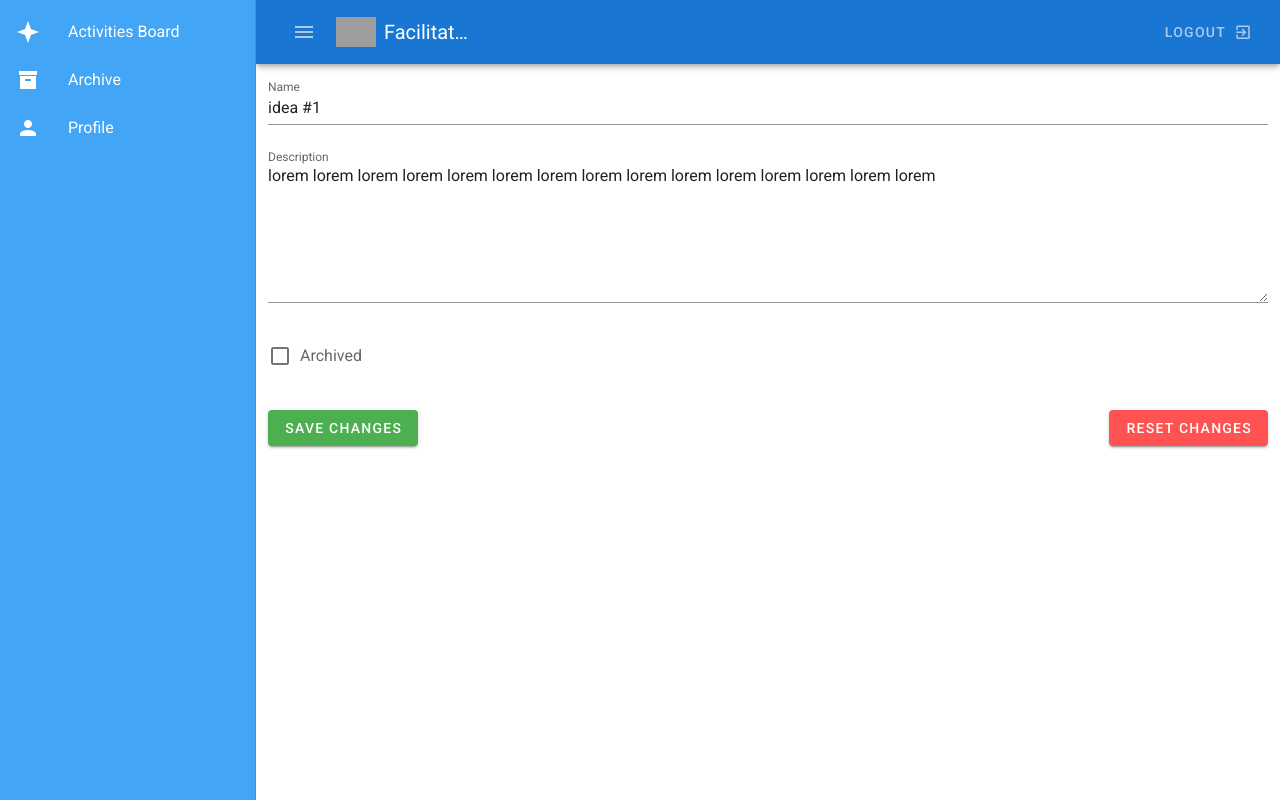
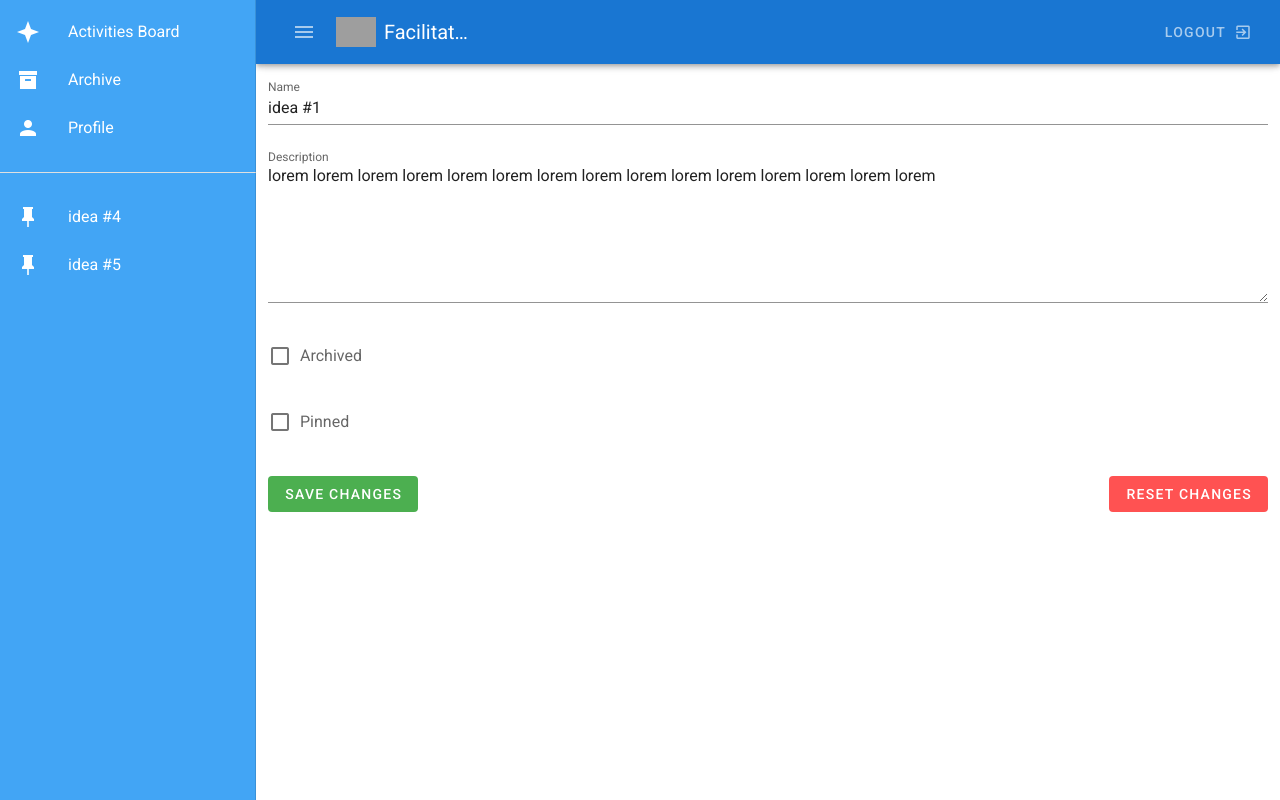
Before and after one commit to r47717/idea-facilitator, a Vue app: page /activity/1 in a window 1280 px wide. Both pictures are taken after a click on the button 48 px from the left and 32 px from the top of the page. Built offline with nearby package versions, Linux system fonts and the light colour scheme; grey boxes are pictures that could not be loaded; what vuetify-confirm would draw is missing.

Commit message:
pinned activities

```diff
--- a/src/App.vue
+++ b/src/App.vue
@@ -37,16 +37,39 @@
             <span class="d-inline-block ml-5">{{ menuItem.text }}</span>
           </v-list-item-title>
         </v-list-item>
+
+        <v-divider
+          v-if="pinnedItems.length > 0"
+          key="devider"
+          class="my-5"
+          color="white"
+        ></v-divider>
+
+        <v-list-item
+          v-for="pinnedItem in pinnedItems"
+          :key="pinnedItem.name"
+          router
+          :to="`/activity/${pinnedItem.id}`"
+        >
+          <v-list-item-title class="white--text d-flex align-center">
+            <v-icon left color="white">mdi-pin</v-icon>
+            <span class="d-inline-block ml-5">{{ pinnedItem.name }}</span>
+          </v-list-item-title>
+        </v-list-item>
       </v-list>
     </v-navigation-drawer>
 
     <v-main>
-      <router-view></router-view>
+      <router-view
+        :key="$route.fullPath"
+        @updatePinned="updatePinned"
+      ></router-view>
     </v-main>
   </v-app>
 </template>
 
 <script>
+import { getPinnedActivities } from "./services";
 export default {
   name: "App",
 
@@ -68,12 +91,21 @@ export default {
       },
       { text: "Profile", icon: "mdi-account", route: "/profile" },
     ],
+    pinnedItems: [],
   }),
+
+  async mounted() {
+    await this.updatePinned();
+  },
 
   methods: {
     toggleMenu() {
       this.menuVisible = !this.menuVisible;
     },
+
+    async updatePinned() {
+      this.pinnedItems = await getPinnedActivities();
+    },
   },
 };
 </script>
--- a/src/components/Activity.vue
+++ b/src/components/Activity.vue
@@ -6,16 +6,23 @@
         label="Name"
         :rules="rules.name"
       ></v-text-field>
+
       <v-textarea v-model="form.description" label="Description"></v-textarea>
+
       <v-checkbox v-model="form.archived">
         <template v-slot:label>Archived</template>
       </v-checkbox>
+
+      <v-checkbox v-model="form.pinned">
+        <template v-slot:label>Pinned</template>
+      </v-checkbox>
+
       <div class="d-flex mt-5">
-        <v-btn class="success" left @click.stop="onSaveChanges"
+        <v-btn class="success" left text @click.stop="onSaveChanges"
           >Save changes</v-btn
         >
         <v-spacer></v-spacer>
-        <v-btn class="error" right @click.stop="onResetChanges">
+        <v-btn class="error" right text @click.stop="onResetChanges">
           Reset changes
         </v-btn>
       </div>
@@ -43,6 +50,7 @@ export default {
         description: "",
         phase: 1,
         archived: false,
+        pinned: false,
       },
       valid: false,
       form: {
@@ -50,6 +58,7 @@ export default {
         description: "",
         phase: 1,
         archived: false,
+        pinned: false,
       },
       rules: {
         name: [(v) => !!(v && v.trim()) || "Name is required"],
@@ -72,6 +81,7 @@ export default {
         await updateActivity(this.data.id, this.form);
         this.data = await getActivityById(Number(this.$route.params.id));
         this.snackBarText = "Changes saved successfully";
+        this.$emit("updatePinned");
       }
     },
 
--- a/src/services/activities.js
+++ b/src/services/activities.js
@@ -12,6 +12,7 @@ const activities = [
     description:
       "lorem lorem lorem lorem lorem lorem lorem lorem lorem lorem lorem lorem lorem lorem lorem",
     phase: 1,
+    archived: true,
   },
   {
     id: 3,
@@ -26,6 +27,7 @@ const activities = [
     description:
       "lorem lorem lorem lorem lorem lorem lorem lorem lorem lorem lorem lorem lorem lorem lorem",
     phase: 2,
+    pinned: true,
   },
   {
     id: 5,
@@ -33,6 +35,7 @@ const activities = [
     description:
       "lorem lorem lorem lorem lorem lorem lorem lorem lorem lorem lorem lorem lorem lorem lorem",
     phase: 3,
+    pinned: true,
   },
   {
     id: 6,
@@ -91,3 +94,25 @@ export async function unArchiveActivity(id) {
   const activity = await getActivityById(id);
   activity.archived = false;
 }
+
+export async function getArchivedActivities() {
+  await delay(300);
+  return activities.filter((item) => !!item.archived);
+}
+
+export async function pinActivity(id) {
+  await delay(500);
+  const activity = await getActivityById(id);
+  activity.pinned = true;
+}
+
+export async function unpinActivity(id) {
+  await delay(500);
+  const activity = await getActivityById(id);
+  activity.pinned = false;
+}
+
+export async function getPinnedActivities() {
+  await delay(300);
+  return activities.filter((item) => !!item.pinned);
+}
```
